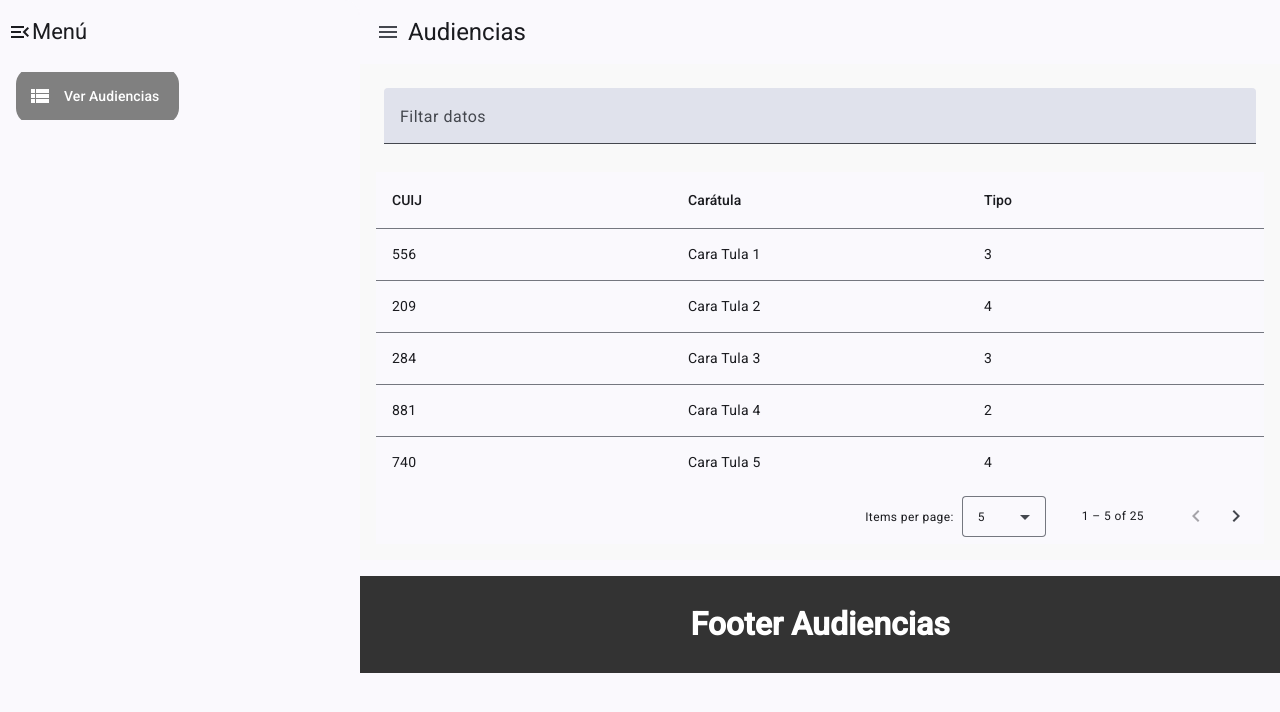
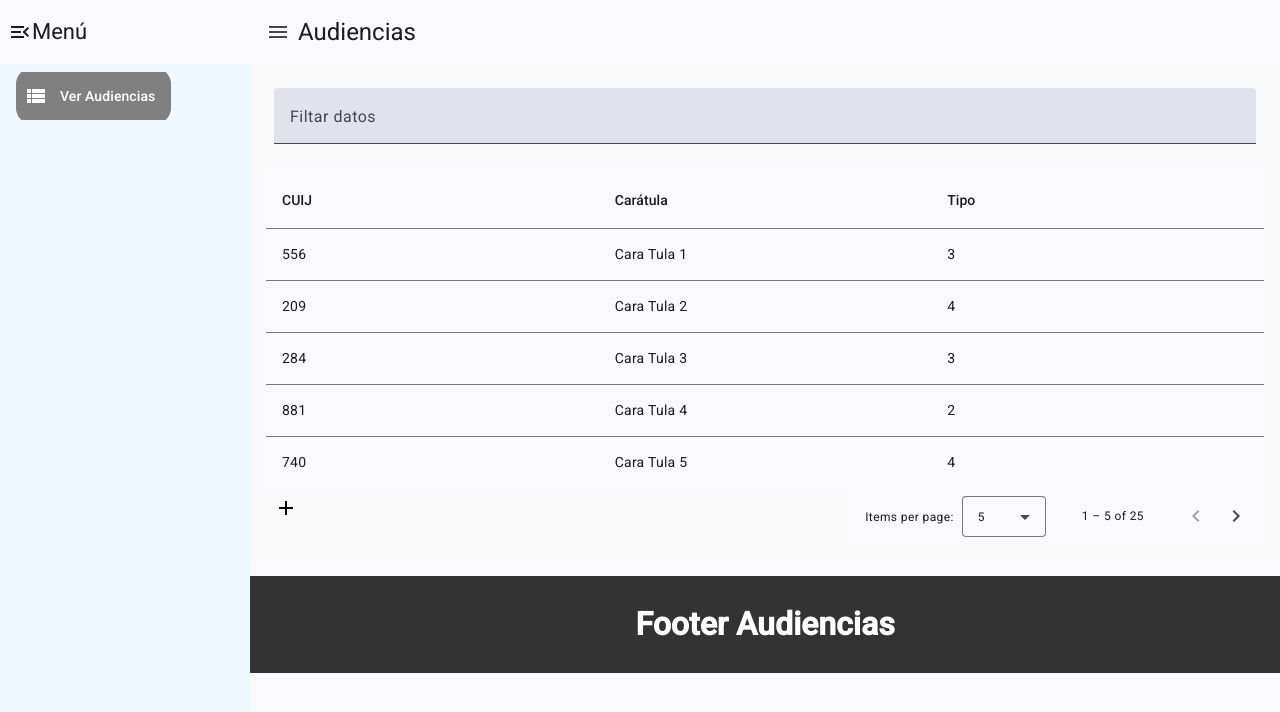
Before and after one commit to savillanuevaGH/FRONTEND-AUDIENCIAS, an Angular app: page /audiencias in a window 1280 px wide. Shown: the top 712 px of the page. Built offline with nearby package versions, Linux system fonts and the light colour scheme.

Commit message:
Add create new Audiencia to table

```diff
--- a/src/app/app-routing.module.ts
+++ b/src/app/app-routing.module.ts
@@ -1,9 +1,11 @@
 import { NgModule } from '@angular/core';
 import { RouterModule, Routes } from '@angular/router';
 import { TablaComponent } from './tabla/tabla.component';
+import { AudienciasComponent } from './audiencias/audiencias.component';
 
 const routes: Routes = [
   { path: 'audiencias', component: TablaComponent },
+  { path: 'crearAudiencia', component: AudienciasComponent },
   { path: '', redirectTo: '/home', pathMatch: 'full' },
 ];
 
--- a/src/app/app.component.css
+++ b/src/app/app.component.css
@@ -1,4 +1,5 @@
 .custom-fab {
+    padding: 1rem;
     background-color: grey; /* Cambiar el color de fondo a gris */
     box-shadow: none;       /* Eliminar la sombra predeterminada */
     color: white;           /* Cambiar el color del texto a blanco (opcional) */
@@ -18,6 +19,7 @@
   }
 
   .sidenav {
+    background-color: aliceblue;
     width: 250px;  /* Ajusta el ancho de la barra lateral */
   }
 
--- a/src/app/app.component.html
+++ b/src/app/app.component.html
@@ -1,6 +1,6 @@
 <mat-sidenav-container class="container">
   <!-- Barra lateral -->
-  <mat-sidenav #sidenav mode="side" opened>
+  <mat-sidenav #sidenav mode="side" opened class="sidenav">
     <mat-toolbar>
       <mat-icon>menu_open</mat-icon>
       Menú
--- /dev/null
+++ b/src/app/audiencias/audiencias.component.css
@@ -0,0 +1,12 @@
+h2 {
+    margin-bottom: 1.2rem;
+    background: darkgray;
+
+    font-weight: 900;
+}
+
+.dialog-content {
+    height: max-content;
+    width: fit-content;
+    padding-top: 2rem;
+}
--- /dev/null
+++ b/src/app/audiencias/audiencias.component.html
@@ -0,0 +1,38 @@
+<h2 mat-dialog-title>Nueva Audiencia</h2>
+
+<mat-dialog-content class="dialog-content">
+  <mat-form-field>
+    <mat-label>CUIJ</mat-label>
+    <input matInput [(ngModel)]="data.CUIJ">
+    @if (data.CUIJ) {
+        <button matSuffix mat-icon-button aria-label="Clear" (click)="data.CUIJ=''">
+          <mat-icon>close</mat-icon>
+        </button>
+      }
+  </mat-form-field>
+
+  <mat-form-field>
+    <mat-label>Carátula</mat-label>
+    <input matInput [(ngModel)]="data.caratula">
+    @if (data.caratula) {
+        <button matSuffix mat-icon-button aria-label="Clear" (click)="data.caratula=''">
+          <mat-icon>close</mat-icon>
+        </button>
+      }
+  </mat-form-field>
+
+  <mat-form-field>
+    <mat-label>Tipo</mat-label>
+    <input matInput type="number" [(ngModel)]="data.tipo">
+    @if (data.tipo) {
+        <button matSuffix mat-icon-button aria-label="Clear" (click)="data.tipo=''">
+          <mat-icon>close</mat-icon>
+        </button>
+      }
+  </mat-form-field>
+</mat-dialog-content>
+
+<mat-dialog-actions align="end">
+  <button mat-stroked-button (click)="onNoClick()">Cancelar</button>
+  <button mat-stroked-button color="primary" (click)="save()">Guardar</button>
+</mat-dialog-actions>
--- /dev/null
+++ b/src/app/audiencias/audiencias.component.ts
@@ -0,0 +1,23 @@
+import { Component, Inject } from '@angular/core';
+import { MatDialogRef, MAT_DIALOG_DATA } from '@angular/material/dialog';
+
+@Component({
+  selector: 'app-audiencias',
+  standalone: false,
+  templateUrl: './audiencias.component.html',
+  styleUrl: './audiencias.component.css'
+})
+export class AudienciasComponent {
+  constructor(
+    public dialogRef: MatDialogRef<AudienciasComponent>,
+    @Inject(MAT_DIALOG_DATA) public data: any
+  ) {}
+
+  onNoClick(): void {
+    this.dialogRef.close();
+  }
+
+  save(): void {
+    this.dialogRef.close(this.data);
+  }
+}
--- a/src/app/tabla/tabla.component.css
+++ b/src/app/tabla/tabla.component.css
@@ -21,3 +21,14 @@ td, th {
 th {
     background: darkslategray;
 }
+
+.footer-table {
+    display: flex;
+    flex-direction: row-reverse;
+    justify-content: space-between;
+}
+
+.add-button {
+    background: #f9f9f9;
+    color: black;
+}
--- a/src/app/tabla/tabla.component.html
+++ b/src/app/tabla/tabla.component.html
@@ -28,5 +28,11 @@
       <tr mat-row *matRowDef="let row; columns: displayedColumns;"></tr>
     </table>
 
-    <mat-paginator [pageSizeOptions]="[5, 10, 20]"></mat-paginator>
+    <div class="footer-table">
+      <mat-paginator [pageSizeOptions]="[5, 10, 20]"></mat-paginator>
+      <!-- Botón para abrir el diálogo -->
+      <button mat-icon-button class="add-button" (click)="openDialog()">
+        <mat-icon>add_2</mat-icon>
+      </button>
+    </div>
 </div>
--- a/src/app/tabla/tabla.component.ts
+++ b/src/app/tabla/tabla.component.ts
@@ -1,7 +1,9 @@
 import {AfterViewInit, Component, ViewChild, OnInit } from '@angular/core';
+import { MatDialog } from '@angular/material/dialog';
 import {MatPaginator} from '@angular/material/paginator';
 import {MatSort} from '@angular/material/sort';
 import {MatTableDataSource} from '@angular/material/table';
+import { AudienciasComponent } from '../audiencias/audiencias.component';
 
 @Component({
   selector: 'app-tabla',
@@ -15,6 +17,8 @@ export class TablaComponent implements OnInit, AfterViewInit {
 
   @ViewChild(MatPaginator) paginator!: MatPaginator;
   @ViewChild(MatSort) sort!: MatSort;
+
+  constructor(public dialog: MatDialog) {}
 
   ngOnInit() {
     this.dataSource.paginator = this.paginator;
@@ -32,6 +36,19 @@ export class TablaComponent implements OnInit, AfterViewInit {
     if (this.dataSource.paginator) {
       this.dataSource.paginator.firstPage();
     }
+  }
+
+  openDialog(): void {
+    const dialogRef = this.dialog.open(AudienciasComponent, {
+      width: '300px',
+      data: { CUIJ: '', caratula: '', tipo: '' }
+    });
+
+    dialogRef.afterClosed().subscribe(result => {
+      if (result) {
+        this.dataSource.data = [...this.dataSource.data, result];
+      }
+    });
   }
 }
 
```
Also changed, not shown: src/app/app.module.ts (+7 -1 lines), 1 other file (tests, documents, lock files or other folders).
